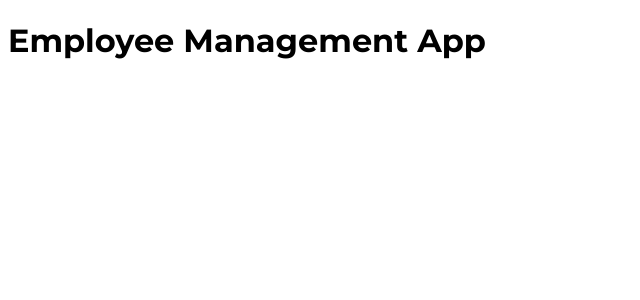
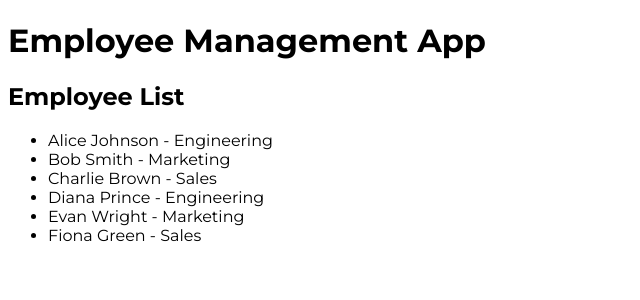
Before and after one commit to SinghAstra/UnderstandX, a React (Create React App) app in the folder client/: page / in a window 1280 px wide. Shown: the top 300 px of the page, without its empty margins (0-640 px from the left). Built offline with nearby package versions, Linux system fonts and the light colour scheme; a web font is replaced by a local one.

Commit message:
View Employees

```diff
--- a/client/src/App.js
+++ b/client/src/App.js
@@ -1,5 +1,16 @@
+import { useState } from "react";
+import EmployeeList from "./components/EmployeeList";
+import employeeData from "./data/employeeData";
+
 function App() {
-  return <h1>Employee Management App</h1>;
+  const [employees, setEmployees] = useState(employeeData);
+
+  return (
+    <div>
+      <h1>Employee Management App</h1>
+      <EmployeeList employees={employees} />
+    </div>
+  );
 }
 
 export default App;
--- /dev/null
+++ b/client/src/components/EmployeeList.js
@@ -0,0 +1,18 @@
+import React from "react";
+
+const EmployeeList = ({ employees }) => {
+  return (
+    <div>
+      <h2>Employee List</h2>
+      <ul>
+        {employees.map((employee) => (
+          <li key={employee.id}>
+            {employee.name} - {employee.team}
+          </li>
+        ))}
+      </ul>
+    </div>
+  );
+};
+
+export default EmployeeList;
--- /dev/null
+++ b/client/src/data/employeeData.js
@@ -0,0 +1,11 @@
+// src/employeeData.js
+const employeeData = [
+  { id: 1, name: "Alice Johnson", team: "Engineering" },
+  { id: 2, name: "Bob Smith", team: "Marketing" },
+  { id: 3, name: "Charlie Brown", team: "Sales" },
+  { id: 4, name: "Diana Prince", team: "Engineering" },
+  { id: 5, name: "Evan Wright", team: "Marketing" },
+  { id: 6, name: "Fiona Green", team: "Sales" },
+];
+
+export default employeeData;
```
